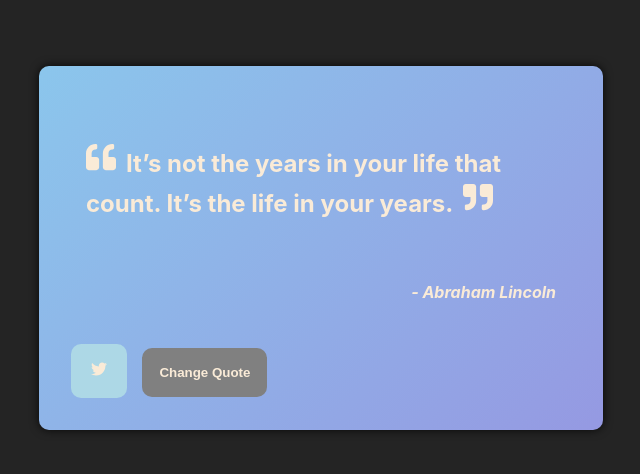
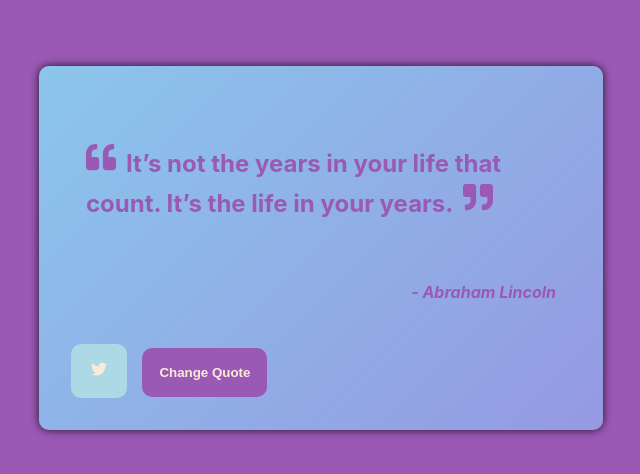
Before and after one commit to lilahmedina/quote-machine, a React (Vite) app: page / in a window 1280 px wide. Shown: the part 152-626 px from the top of the page, without its empty margins (319-959 px from the left). Built offline with nearby package versions, Linux system fonts and the light colour scheme.

Commit message:
fixed getRandomColor

```diff
--- a/src/App.tsx
+++ b/src/App.tsx
@@ -30,7 +30,9 @@ const getRandomColor = (): string => {
     '#77B1A9',
     '#73A857'
   ];
-  return colors[Math.floor(Math.random() * quotes.length)];
+  //console.log(colors[0]);
+  return colors[Math.floor(Math.random() * colors.length)];
+
 }
 
 const transition = "all 1s";
@@ -74,6 +76,7 @@ function App() {
         <button id="new-quote" onClick={changeQuote}
         style={{ backgroundColor: randomColor, transition }}
         >Change Quote</button>
+
       </div>
     </div>
   </div>
```
